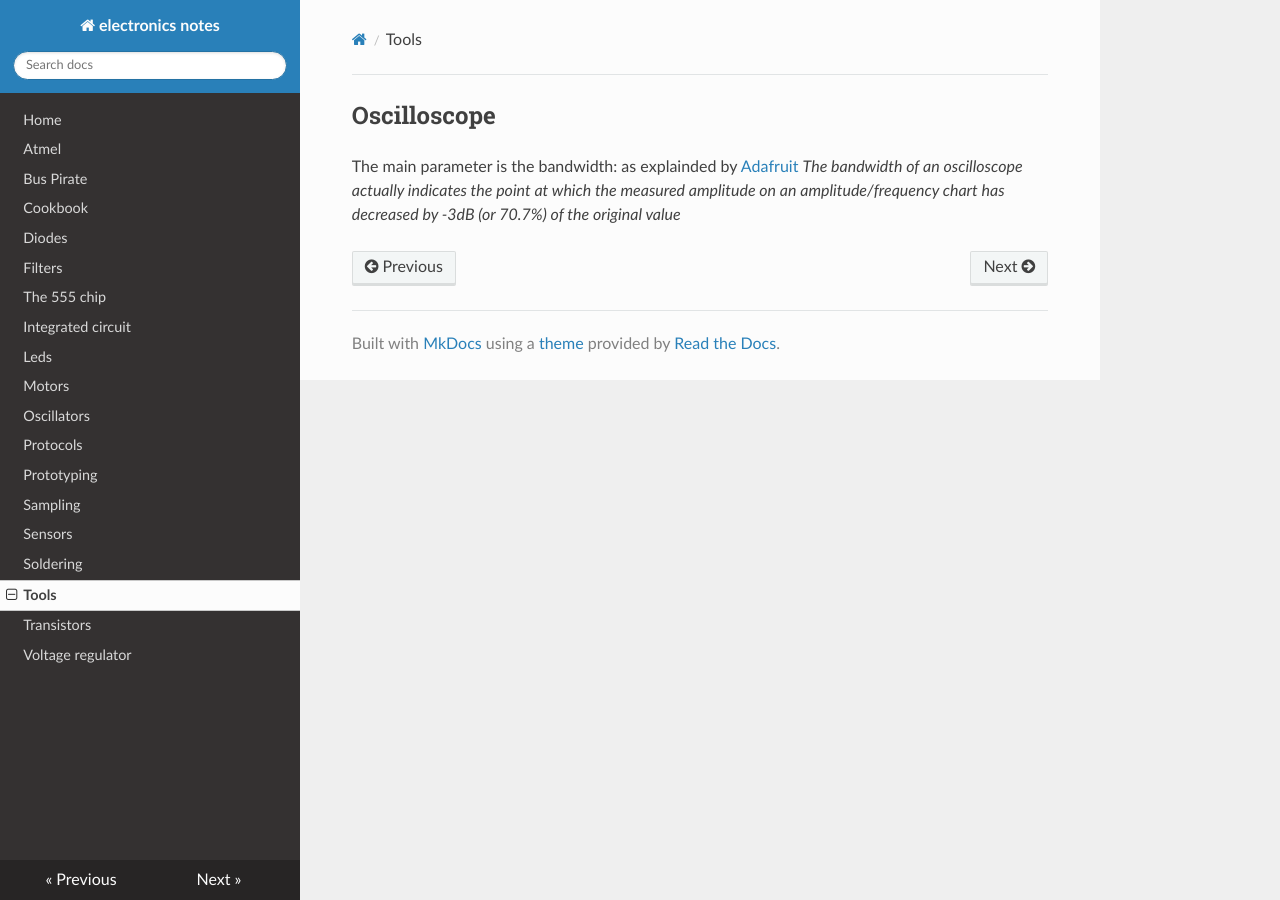
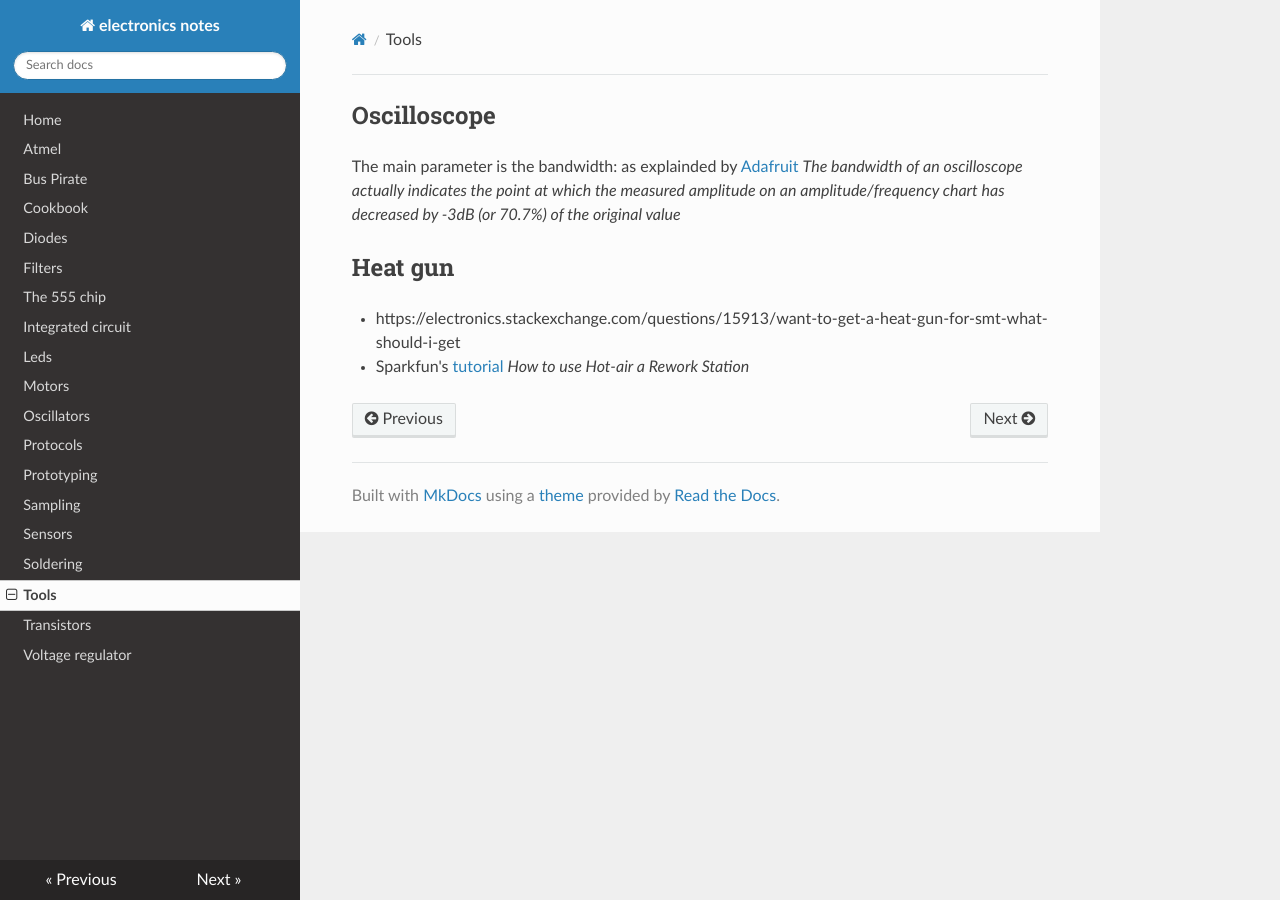
Before and after one commit to gipi/electronics-notes, an MkDocs documentation site: the page built from docs/tools.md, in a window 1280 px wide. Built offline with MkDocs 1.6.1, drawn with Linux system fonts in a browser that asks for light colours; nearby versions of some CDN libraries; old or Windows-style settings are respelled for this version of MkDocs.

Commit message:
Add section about Heat Gun.

```diff
--- a/docs/tools.md
+++ b/docs/tools.md
@@ -4,3 +4,8 @@ The main parameter is the bandwidth: as explainded by [Adafruit](https://blog.ad
 *The bandwidth of an oscilloscope actually indicates the point at which
 the measured amplitude on an amplitude/frequency chart has decreased by
 -3dB (or 70.7%) of the original value*
+
+## Heat gun
+
+ - https://electronics.stackexchange.com/questions/15913/want-to-get-a-heat-gun-for-smt-what-should-i-get
+ - Sparkfun's [tutorial](https://www.sparkfun.com/tutorials/391) *How to use Hot-air a Rework Station*
```
